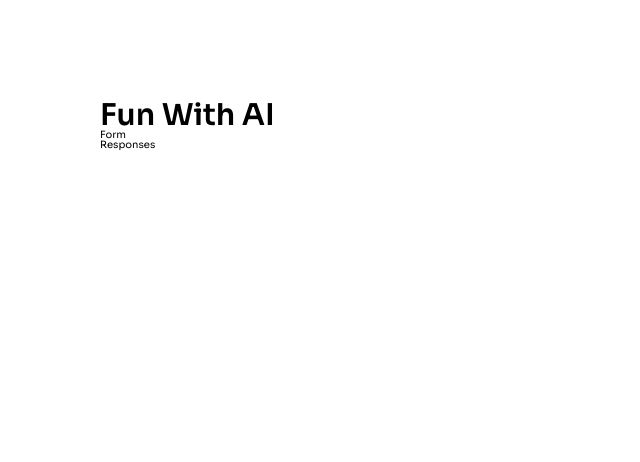
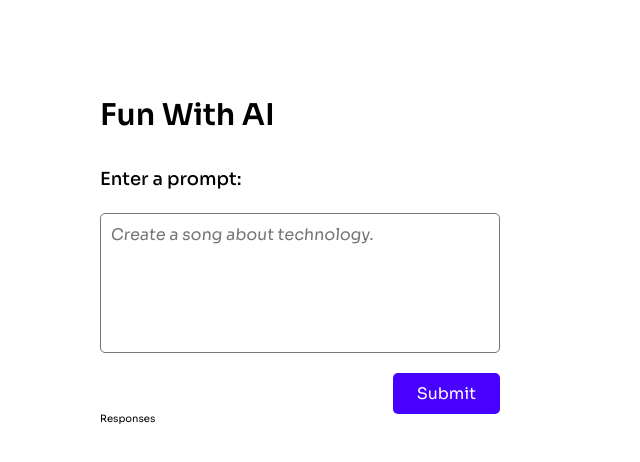
Before and after one commit to JoaoDanielRamos/shopify-challenge-fall-2022, a React (Vite) app: page / in a window 1280 px wide. Shown: the top 462 px of the page, without its empty margins (0-640 px from the left). Built offline with nearby package versions, Linux system fonts and the light colour scheme.

Commit message:
added form styling, added functionality that changes the placeholder very 3 seconds, added api axios request to change the state

```diff
--- a/package.json
+++ b/package.json
@@ -12,6 +12,7 @@
     "react": "^18.0.0",
     "react-dom": "^18.0.0",
     "react-router-dom": "^6.3.0",
+    "react-toastify": "^9.0.1",
     "sass": "^1.51.0"
   },
   "devDependencies": {
--- a/src/components/Form/Form.scss
+++ b/src/components/Form/Form.scss
@@ -0,0 +1,61 @@
+.form {
+  width: 40rem;
+  display: flex;
+  flex-direction: column;
+  align-items: flex-start;
+  row-gap: 2rem;
+
+  &__paragraph {
+    font-size: 1.8rem;
+    font-weight: 500;
+    margin-bottom: 0.5rem;
+  }
+
+  &__input {
+    width: 100%;
+    height: 14rem;
+    font-family: Sora;
+    padding: 1rem;
+    font-size: 1.6rem;
+    box-sizing: border-box;
+    border-radius: 0.5rem;
+    resize: none;
+    transition: 0.5s all ease-in-out;
+
+    &:focus {
+      outline: none !important;
+      border-color: rgb(72, 0, 255);
+      box-shadow: 0 0 3px rgb(72, 0, 255);
+    }
+
+    &::placeholder {
+      transform: skewX(-5deg);
+
+      transition: 0.5s all ease-in-out;
+    }
+  }
+
+  &__button {
+    align-self: flex-end;
+    font-family: Sora;
+    background-color: transparent;
+    border: none;
+    padding: 1rem 2.4rem;
+    font-size: 1.6rem;
+    background-color: rgb(72, 0, 255);
+    color: #ffffff;
+    border-radius: 0.5rem;
+    cursor: pointer;
+    transition: 0.3s all ease;
+
+    &:hover {
+      background-color: rgb(55, 0, 196);
+      transition: 0.3s all ease;
+      transform: scale(1.03);
+    }
+  }
+}
+
+.toastfy-fix {
+  font-size: 1.6rem !important;
+}
--- a/src/components/Form/Form.tsx
+++ b/src/components/Form/Form.tsx
@@ -1,3 +1,126 @@
-export default function Form() {
-  return <div>Form</div>;
+// * Modules
+import axios from 'axios';
+import { useState, useEffect } from 'react';
+import { ToastContainer, toast } from 'react-toastify';
+import 'react-toastify/dist/ReactToastify.css';
+
+// * Styling
+import './Form.scss';
+
+export default function Form({
+  responses,
+  setResponses,
+}: {
+  responses: { prompt: string; response: string }[];
+  setResponses: any;
+}) {
+  const [prompt, setPrompt] = useState('');
+  const [placeHolder, setPlaceholder] = useState({
+    action: 'Write',
+    thing: 'poem',
+    topic: 'dogs',
+  });
+
+  // * UseEffect Hook to change the placeholder every 2.5 seconds
+  useEffect(() => {
+    setInterval(() => {
+      setPlaceholder(changePlaceHolder);
+    }, 3000);
+  }, []);
+
+  // * Functionality that change the Placeholder of the textarea input so the user can get some prompt ideas.
+  const changePlaceHolder = () => {
+    const action = ['Write', 'Describe', 'Create', 'Compose', 'Tell me'];
+    const thing = ['poem', 'song', 'sentence', 'phrase', 'joke'];
+    const topic = [
+      'love',
+      'technology',
+      'movies',
+      'cooking',
+      'dogs',
+      'science',
+      'spoons',
+      'farms',
+      'real state',
+      'shopify',
+      'internet',
+      'blockchain',
+      'cryptocurrency',
+      'soccer',
+      'video games',
+      'javascript',
+      'programming',
+    ];
+
+    const randomActionPick = Math.floor(Math.random() * action.length);
+    const randomThingPick = Math.floor(Math.random() * thing.length);
+    const randomTopicPick = Math.floor(Math.random() * topic.length);
+
+    return {
+      action: action[randomActionPick],
+      thing: thing[randomThingPick],
+      topic: topic[randomTopicPick],
+    };
+  };
+
+  // * Set the prompt value based on the user input.
+  const handleChange = (e: any) => {
+    setPrompt(e.target.value);
+  };
+
+  // * Send a post request to the OpenAI API
+  const getResponse = async (e: any) => {
+    e.preventDefault();
+
+    const thisTest = {
+      prompt: prompt,
+      temperature: 0.5,
+      max_tokens: 64,
+      top_p: 1.0,
+      frequency_penalty: 0.0,
+      presence_penalty: 0.0,
+    };
+
+    try {
+      const response = await axios({
+        method: 'post',
+        baseURL: 'https://api.openai.com/v1/engines/text-curie-001/completions',
+        data: thisTest,
+        headers: {
+          'Content-Type': 'application/json',
+          Authorization: `Bearer ${import.meta.env.VITE_API_KEY}`,
+        },
+      });
+
+      const data = {
+        prompt: prompt,
+        response: response.data.choices[0].text,
+      };
+
+      setResponses([...responses, data]);
+      alert(data.response);
+      toast.success('Response added successfully!');
+    } catch (error) {
+      console.log(error);
+      toast.error(`Something went wrong. Reload the page and try again`);
+    }
+  };
+
+  return (
+    <form onSubmit={getResponse} className='form'>
+      {/* Fixing font size on React Toastify so it wont bug with CSS Reset*/}
+      <div className='toastfy-fix'>
+        <ToastContainer />
+      </div>
+      <p className='form__paragraph'>Enter a prompt:</p>
+      <textarea
+        onChange={handleChange}
+        className='form__input'
+        placeholder={`${placeHolder.action} a ${placeHolder.thing} about ${placeHolder.topic}.`}
+      ></textarea>
+      <button type='submit' className='form__button'>
+        Submit
+      </button>
+    </form>
+  );
 }
--- a/src/pages/Home/Home.scss
+++ b/src/pages/Home/Home.scss
@@ -8,8 +8,10 @@
     width: 108rem;
     padding: 10rem 0;
   }
+
   &__heading {
     font-size: 3rem;
     font-weight: 600;
+    margin-bottom: 2rem;
   }
 }
--- a/src/pages/Home/Home.tsx
+++ b/src/pages/Home/Home.tsx
@@ -1,5 +1,4 @@
 // * Modules
-import axios from 'axios';
 import { useState, useEffect } from 'react';
 
 // * Components
@@ -13,41 +12,13 @@ export default function Home() {
   const [responses, setResponses] = useState([]);
 
   useEffect(() => {
-    const getRequest = async () => {
-      const data = {
-        prompt: 'Write a poem about a dog wearing skis',
-        temperature: 0.5,
-        max_tokens: 64,
-        top_p: 1.0,
-        frequency_penalty: 0.0,
-        presence_penalty: 0.0,
-      };
-
-      try {
-        const response = await axios.post(
-          'https://api.openai.com/v1/engines/text-curie-001/completions',
-          data,
-          {
-            headers: {
-              'Content-Type': 'application/json',
-              Authorization: `Bearer ${import.meta.env.VITE_API_KEY}`,
-            },
-          }
-        );
-        console.log(response.data.choices[0].text);
-      } catch (error) {
-        console.log(error);
-      }
-    };
-
-    // getRequest();
+    console.log(responses);
   }, []);
-
   return (
     <div className='home'>
       <div className='home__container'>
         <h1 className='home__heading'>Fun With AI</h1>
-        <Form responses={setResponses} />
+        <Form setResponses={setResponses} responses={responses} />
         <h2 className='home__heading-2'>Responses</h2>
         <div className='home__responses'>
           {/*
```
Also changed, not shown: 2 other files (tests, documents, lock files or other folders).
